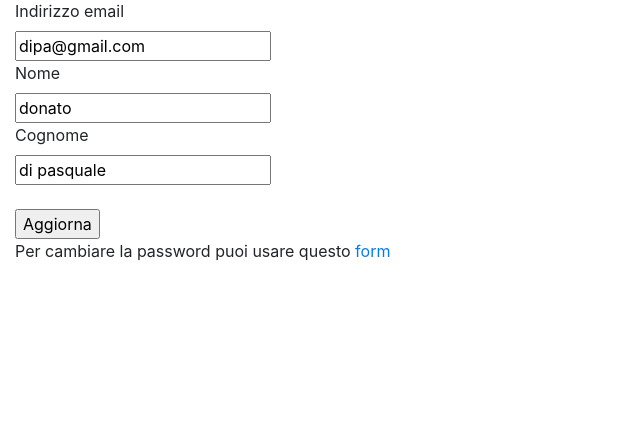
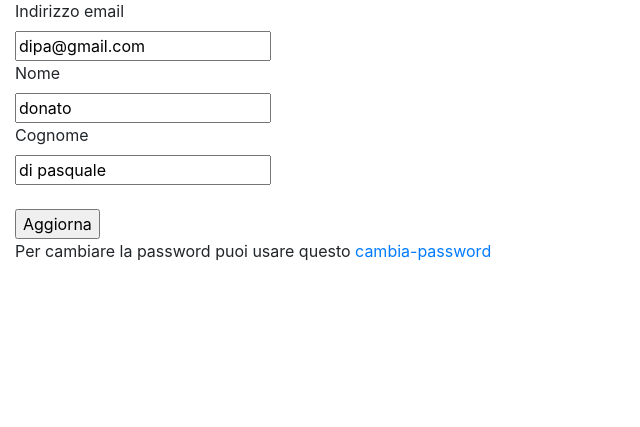
Before and after one commit to KrisTwinn/Piantala, a Django app: page /piantala/accounts/edit/ in a window 1280 px wide. Shown: the part 103-530 px from the top of the page, without its empty margins (0-640 px from the left). Run offline with Django 3.2, Linux system fonts and the light colour scheme; a user stored in the database is signed in; some libraries are stand-ins or nearby versions.

Commit message:
revisione codice

```diff
--- a/django/webapp/piantala/templates/registration/edit_profile.html
+++ b/django/webapp/piantala/templates/registration/edit_profile.html
@@ -8,5 +8,5 @@
     {{form|crispy}} </br>
     <input type="submit" value="Aggiorna">
 </form>
-Per cambiare la password puoi usare questo <a href="{% url 'index' %}">form</a>
+Per cambiare la password puoi usare questo <a href="{% url 'index' %}">cambia-password</a>
 {% endblock %}
```
